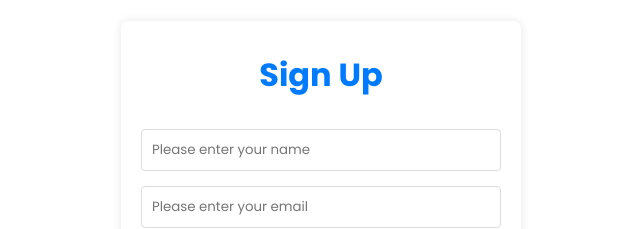
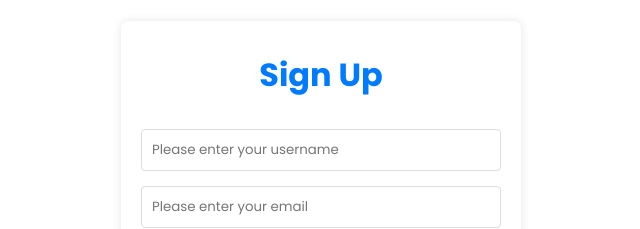
Before and after one commit to chtahaamin/final-project, a React (Vite) app: page /signup in a window 1280 px wide. Shown: the part 190-419 px from the top of the page, without its empty margins (319-959 px from the left). Built offline with nearby package versions, Linux system fonts and the light colour scheme.

Commit message:
Update Signup.jsx

```diff
--- a/src/pages/Signup.jsx
+++ b/src/pages/Signup.jsx
@@ -46,7 +46,7 @@ const SignUp = () => {
         <div className="signup-form-group">
           <input
             type="text"
-            placeholder="Please enter your name"
+            placeholder="Please enter your username"
             ref={name}
             className="signup-form-input"
           />
```
